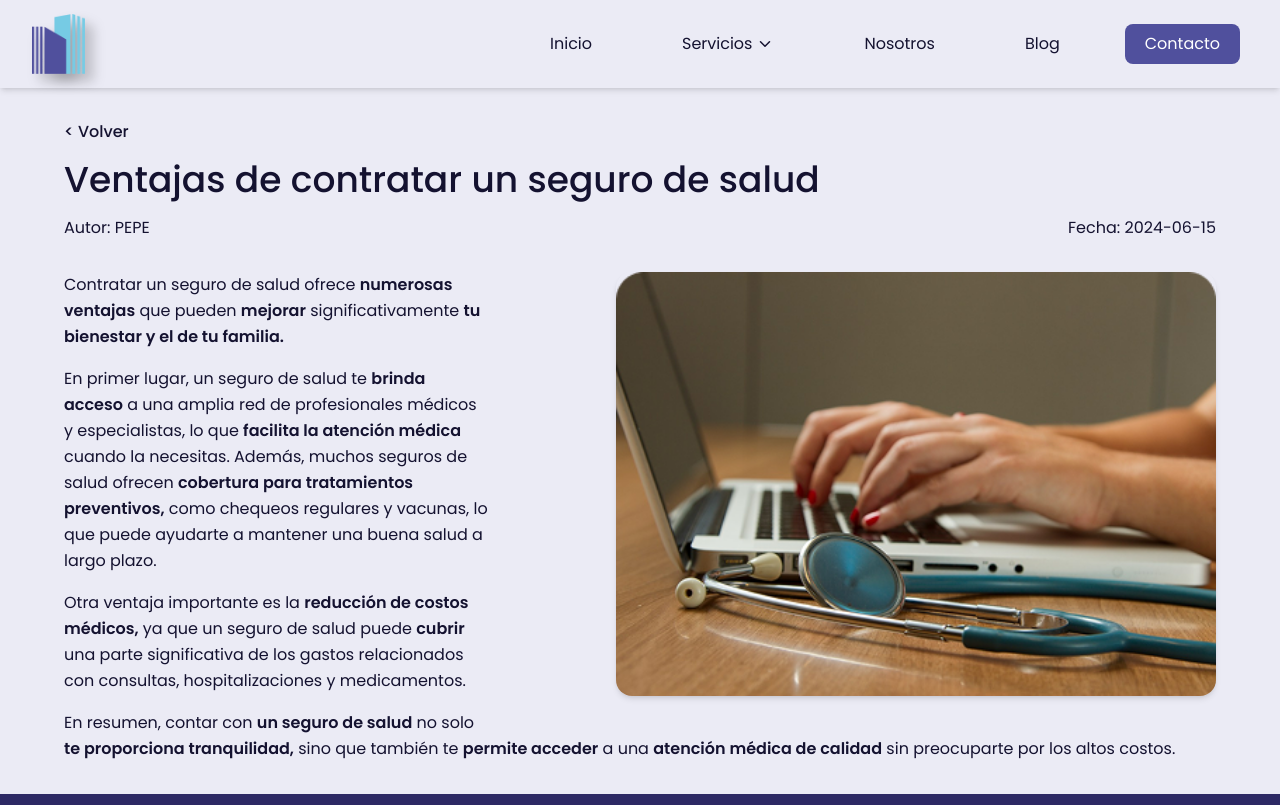
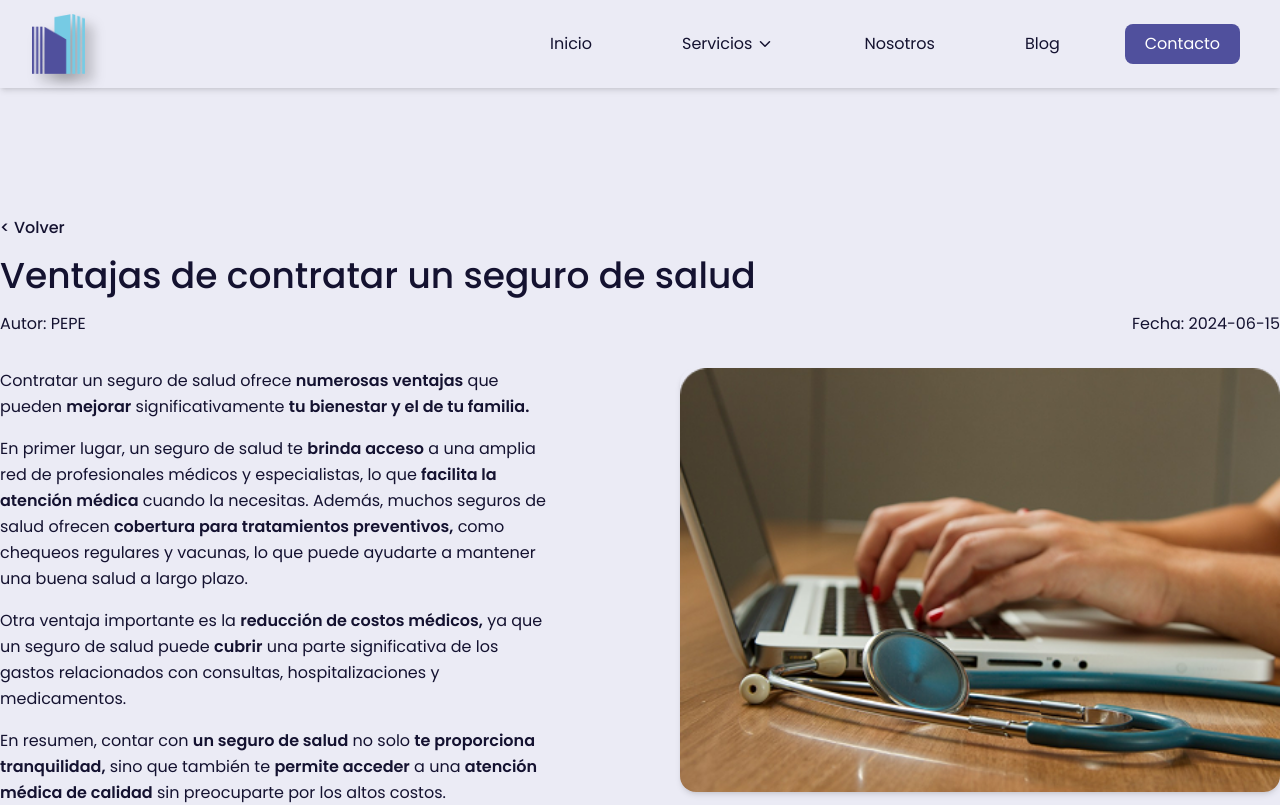
Before and after one commit to pamonge/Mondial, a React (Vite) app: page /news/1 in a window 1280 px wide. Shown: the top 805 px of the page. Built offline with nearby package versions, Linux system fonts and the light colour scheme.

Commit message:
style: se cambio pt para q se veael titulo

```diff
--- a/src/styles/NewsStyles/DetailComponentStyle.js
+++ b/src/styles/NewsStyles/DetailComponentStyle.js
@@ -7,7 +7,7 @@ const detailStyle = {
     imagelg: "hidden lg:block float-right ml-32 mb-4 w-[600px] h-auto max-h-[600px] object-cover rounded-2xl shadow-md",
     imageMovile:"block lg:hidden w-full mt-6 rounded-2xl shadow-md object-cover",
     backLink: 'text-base font-medium font-poppins text-[#141230] mb-4 inline-block hover:underline',
-    container: 'w-full mx-auto py-8  lg:px-16 px-6 pr-6',
+    container: 'w-full mx-auto py-4  lg:pt-32 ',
     containerCreatorNews: 'flex justify-between items-center mb-8',
     title: 'font-poppins text-3xl sm:text-4xl font-medium text-[#141230] mb-4 text-start',
     meta: 'text-base font-normal text-[#141230] text-start',
```
